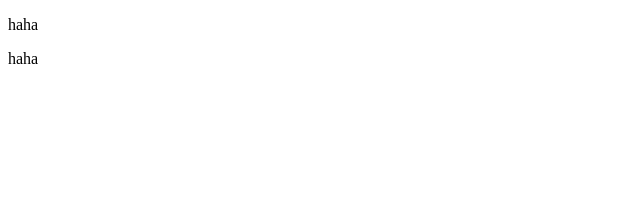
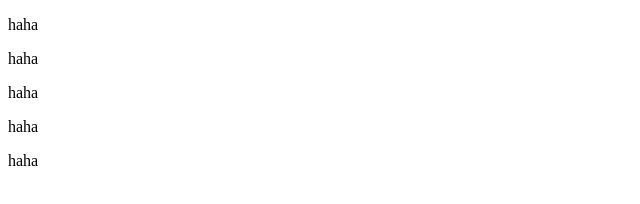
Before and after one commit to kukudeyong666/nj-2006, a plain HTML site: page index.html in a window 1280 px wide. Shown: the whole page, without its empty margins (0-640 px from the left). Drawn offline with Linux system fonts and the light colour scheme.

Commit message:
第三次

```diff
--- a/index.html
+++ b/index.html
@@ -8,5 +8,8 @@
 <body>
     <p>haha</p>
     <p>haha</p>
+    <p>haha</p>
+    <p>haha</p>
+    <p>haha</p>
 </body>
 </html>
```
